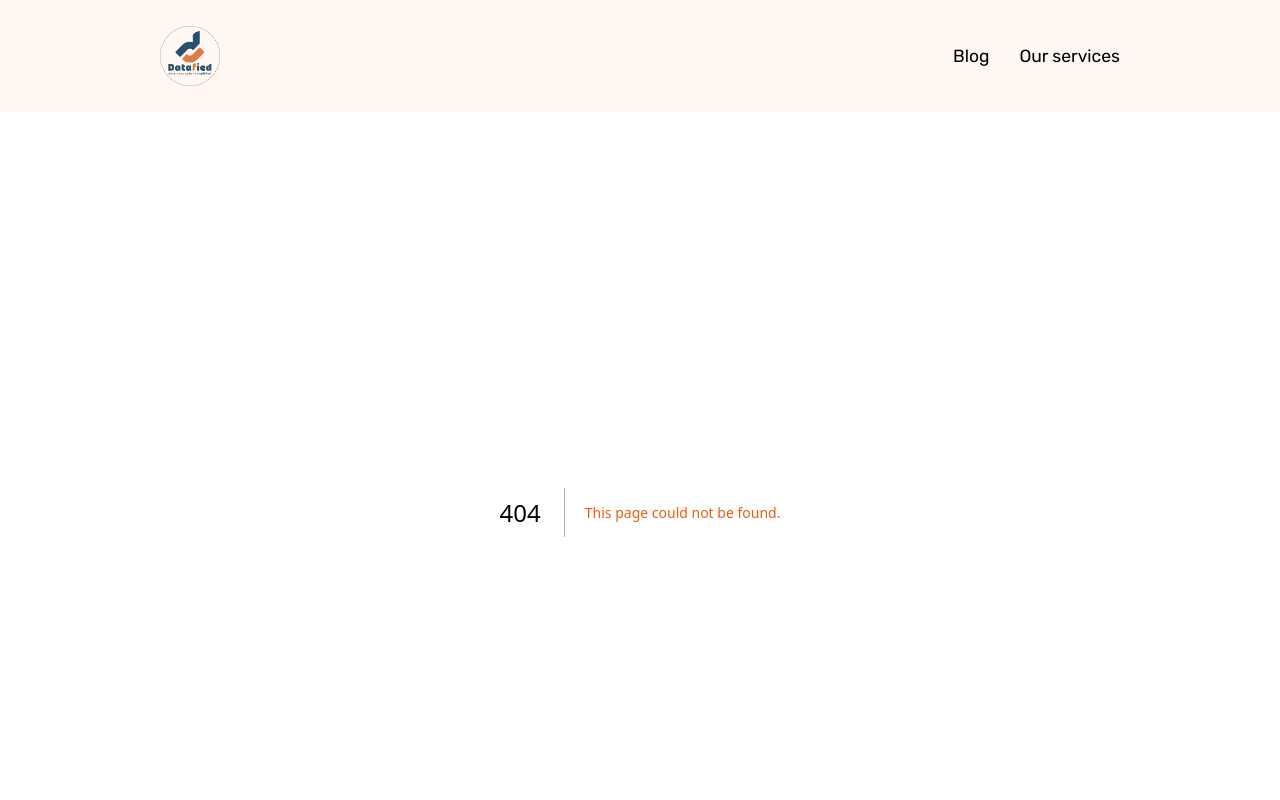
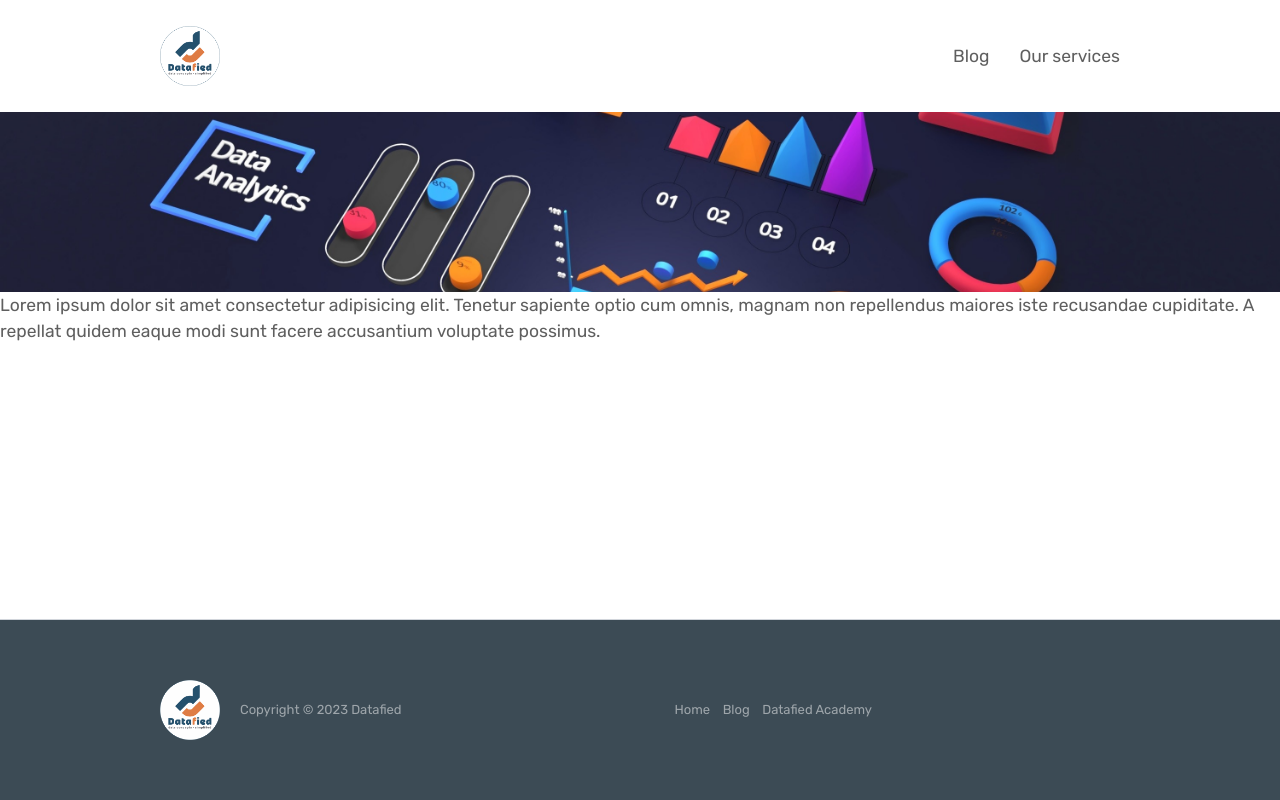
Before and after one commit to Chimmz/Datafied, a Next.js app: page /academy in a window 1280 px wide. Before the commit this address had no page. Shown: the top 800 px of the page. Built offline with nearby package versions, Linux system fonts and the light colour scheme.

Commit message:
Started the Academy page

```diff
--- /dev/null
+++ b/src/app/academy/page.tsx
@@ -0,0 +1,29 @@
+import Image from 'next/image';
+
+const AcademyPage = function () {
+  return (
+    <>
+      <header className="tw-relative tw-h-72 tw-bg-gray-200 tw-grid tw-place-items-center tw-font-raleway">
+        <Image
+          src="/img/academy-page-photo.jpg"
+          width={1}
+          height={1}
+          className="tw-w-full tw-h-full tw-absolute tw-left-0 tw-object-cover"
+          alt=""
+        />
+        <h1 className="tw-text-6xl tw-max-w-[20ch] tw-text-[#FFBB95] tw-font-semibold tw-text-center ">
+          Simplify your journey as you start your tech career!
+        </h1>
+      </header>
+      <main className="tw-flex-1">
+        <p>
+          Lorem ipsum dolor sit amet consectetur adipisicing elit. Tenetur sapiente optio
+          cum omnis, magnam non repellendus maiores iste recusandae cupiditate. A repellat
+          quidem eaque modi sunt facere accusantium voluptate possimus.
+        </p>
+      </main>
+    </>
+  );
+};
+
+export default AcademyPage;
--- a/src/app/globals.css
+++ b/src/app/globals.css
@@ -9,7 +9,7 @@
 body {
   font-size: 1.75rem !important;
 
-  @apply tw-text-textColor;
+  /* @apply tw-text-textColor; */
 }
 
 @layer base {
--- a/src/app/layout.tsx
+++ b/src/app/layout.tsx
@@ -7,6 +7,8 @@ import Link from 'next/link';
 import 'bootstrap/dist/css/bootstrap.min.css';
 import './globals.css';
 import BootstrapClient from '@/components/clients/BootstrapClient';
+import Nav from '@/components/layout/Nav';
+import Footer from '@/components/layout/Footer';
 
 export const metadata: Metadata = {
   title: 'Datafied',
@@ -19,70 +21,13 @@ export default function RootLayout({ children }: { children: React.ReactNode })
       lang="en"
       className={`${fonts.raleway.variable} ${fonts.rubik.variable} tw-scroll-smooth`}
     >
-      <body className="tw-font-rubik">
-        {/* FFF5F0 fff1e8*/}
-        <nav className="tw-bg-[#fff8f3] tw-py-3 tw-h-[14vh] tw-grid tw-place-items-center">
-          <AppContainer className="tw-flex tw-items-center tw-justify-between">
-            <Image
-              src="/img/datafied-logo.png"
-              width={60}
-              height={60}
-              alt="Datafied's logo"
-            />
-            <ul className="tw-flex tw-items-center tw-gap-12">
-              <li>
-                <Link
-                  href="/blog"
-                  className="hover:tw-text-pry tw-transition-colors duration-200"
-                >
-                  Blog
-                </Link>
-              </li>
-              <li>
-                <Link
-                  href="/blog"
-                  className="hover:tw-text-pry tw-transition-colors duration-200"
-                >
-                  Our services
-                </Link>
-              </li>
-            </ul>
-          </AppContainer>
-        </nav>
+      <body className="tw-font-rubik tw-text-textColor tw-min-h-screen tw-flex tw-flex-col">
+        {/* FFF5F0 fff1e8 fff8f3*/}
+        <Nav />
 
         {children}
 
-        <footer className="tw-text-[1.3rem] tw-text-white/50 tw-border-t tw-border-t-gray-300 tw-bg-[#3C4B55]">
-          <AppContainer className="tw-flex tw-flex-col-reverse md:tw-flex-row tw-gap-20 tw-items-center tw-justify-between tw-py-24">
-            <div className="tw-flex tw-flex-col md:tw-flex-row tw-items-center tw-gap-8">
-              <Image
-                src="/img/datafied-logo_bg-white.png"
-                width={60}
-                height={60}
-                alt="Datafied's logo"
-              />
-              Copyright © 2023 Datafied
-            </div>
-            <ul className="tw-mx-auto tw-flex tw-items-center tw-gap-5">
-              <li>
-                <Link href="/" className="tw-simple-link">
-                  Home
-                </Link>
-              </li>
-              <li>
-                <Link href="/" className="tw-simple-link">
-                  Blog
-                </Link>
-              </li>
-              <li>
-                <Link href="/" className="tw-simple-link">
-                  Datafied Academy
-                </Link>
-              </li>
-            </ul>
-          </AppContainer>
-        </footer>
-
+        <Footer />
         <BootstrapClient />
       </body>
     </html>
--- a/src/app/page.tsx
+++ b/src/app/page.tsx
@@ -8,10 +8,12 @@ export default function Home() {
   return (
     <>
       <Header />
-      <About />
-      <WhatWeOffer />
-      <Testimonials />
-      <Contact />
+      <main>
+        <About />
+        <WhatWeOffer />
+        <Testimonials />
+        <Contact />
+      </main>
     </>
   );
 }
--- /dev/null
+++ b/src/components/layout/Footer.tsx
@@ -0,0 +1,41 @@
+import React from 'react';
+import AppContainer from '../helpers/AppContainer';
+import Image from 'next/image';
+import Link from 'next/link';
+
+const Footer = () => {
+  return (
+    <footer className="tw-text-[1.3rem] tw-text-white/50 tw-border-t tw-border-t-gray-300 tw-bg-[#3C4B55]">
+      <AppContainer className="tw-flex tw-flex-col md:tw-flex-row tw-gap-10 tw-items-center tw-justify-between tw-py-24">
+        <div className="tw-flex tw-flex-col md:tw-flex-row tw-items-center tw-gap-8">
+          <Image
+            src="/img/datafied-logo_bg-white.png"
+            width={60}
+            height={60}
+            alt="Datafied's logo"
+          />
+          Copyright © 2023 Datafied
+        </div>
+        <ul className="tw-mx-auto tw-flex tw-items-center tw-gap-5">
+          <li>
+            <Link href="/" className="tw-simple-link">
+              Home
+            </Link>
+          </li>
+          <li>
+            <Link href="/" className="tw-simple-link">
+              Blog
+            </Link>
+          </li>
+          <li>
+            <Link href="/" className="tw-simple-link">
+              Datafied Academy
+            </Link>
+          </li>
+        </ul>
+      </AppContainer>
+    </footer>
+  );
+};
+
+export default Footer;
--- /dev/null
+++ b/src/components/layout/Nav.tsx
@@ -0,0 +1,40 @@
+import Image from 'next/image';
+import AppContainer from '../helpers/AppContainer';
+import Link from 'next/link';
+
+const Nav = function () {
+  return (
+    <nav className="tw-bg-[#fff] tw-py-3 tw-h-[14vh] tw-grid tw-place-items-center">
+      <AppContainer className="tw-flex tw-items-center tw-justify-between">
+        <Link href="/">
+          <Image
+            src="/img/datafied-logo.png"
+            width={60}
+            height={60}
+            alt="Datafied's logo"
+          />
+        </Link>
+        <ul className="tw-flex tw-items-center tw-gap-12">
+          <li>
+            <Link
+              href="/blog"
+              className="hover:tw-text-pry tw-transition-colors duration-200"
+            >
+              Blog
+            </Link>
+          </li>
+          <li>
+            <Link
+              href="/blog"
+              className="hover:tw-text-pry tw-transition-colors duration-200"
+            >
+              Our services
+            </Link>
+          </li>
+        </ul>
+      </AppContainer>
+    </nav>
+  );
+};
+
+export default Nav;
--- a/src/components/pages/home/sections/Header.tsx
+++ b/src/components/pages/home/sections/Header.tsx
@@ -7,11 +7,11 @@ import { Icon } from '@iconify/react/dist/iconify.js';
 import Link from 'next/link';
 
 const Header = () => {
-  /* #f7f7f7 fff3ed fff1e8*/
+  /* #f7f7f7 fff3ed fff1e8 fff8f3*/
   return (
     <HomeSection
       as="header"
-      className="tw-bg-[#fff8f3] tw-min-h-[80vh] tw-grid tw-place-items-center"
+      className="tw-bg-[#fff] tw-min-h-[80vh] tw-grid tw-place-items-center"
       containerClassName="tw-flex tw-flex-col tw-text-center tw-items-center tw-gap-20 tabPort:tw-flex-row tabPort:tw-text-left tabPort:tw-items-start"
     >
       <div className="tw-max-w-[70ch] tabPort:tw-max-w-[40ch]">
@@ -26,14 +26,20 @@ const Header = () => {
           <Link href="#services" className="tw-btn-pry">
             Explore more
           </Link>
-          <button className="tw-btn tw-gap-1 tw-bg-white tw-text-pry tw-border tw-border-transparent hover:tw-border-pry hover:tw-text-pry">
+          {/* <Link
+            href="/academy"
+            className="tw-btn tw-gap-1 tw-bg-white tw-text-pry tw-border tw-border-transparent hover:tw-border-pry hover:tw-text-pry"
+          >
             Datafied Academy
             <Icon icon="system-uicons:arrow-right" width={22} />
-          </button>
-          {/* <button className="tw-btn tw-gap-1 tw-border tw-border-[#a8a8a8] hover:tw-border-pry hover:tw-text-pry">
+          </Link> */}
+          <Link
+            href="/academy"
+            className="tw-btn tw-gap-1 tw-border tw-border-[#d6d6d6] hover:tw-border-pry hover:tw-text-pry"
+          >
             Datafied Academy
             <Icon icon="system-uicons:arrow-right" width={22} />
-          </button> */}
+          </Link>
         </div>
       </div>
 
--- a/src/components/pages/home/sections/Testimonials.tsx
+++ b/src/components/pages/home/sections/Testimonials.tsx
@@ -1,8 +1,7 @@
 'use client';
-import React, { useCallback, useEffect, useMemo, useState } from 'react';
+import React, { useCallback, useMemo, useState } from 'react';
 import HomeSection from '.';
 import { Rating as StarRating } from 'react-simple-star-rating';
-import Img from '../img/austin-distel-mpN7xjKQ_Ns-unsplash.jpg';
 import Image from 'next/image';
 import { Icon } from '@iconify/react/dist/iconify.js';
 import { testimonials } from '../../../../data/testimonials.json';
@@ -19,14 +18,9 @@ const Testimonials = () => {
     []
   );
 
-  useEffect(() => {
-    console.log(testimonies[activeTestimonyIndex!]);
-  }, [activeTestimonyIndex]);
-
   const resizeExplanation = useCallback((text: string) => {
     const words = text.split(' ');
     const hasMore = words.length > MAX_EXPLANATION_WORDS;
-
     return {
       hasMore,
       explanation: words
```
Also changed, not shown: public/img/academy-page-photo.jpg (added), 1 other file (tests, documents, lock files or other folders).
